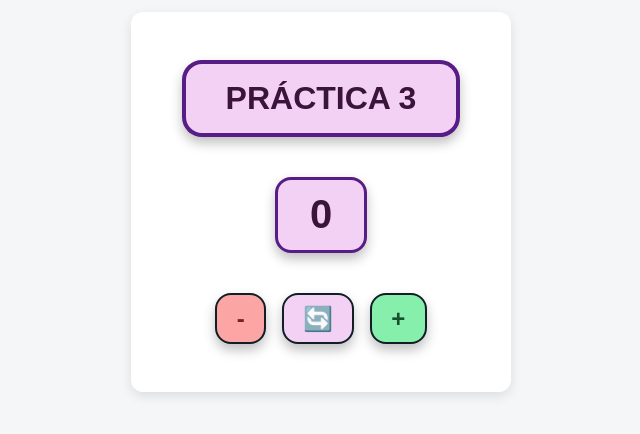
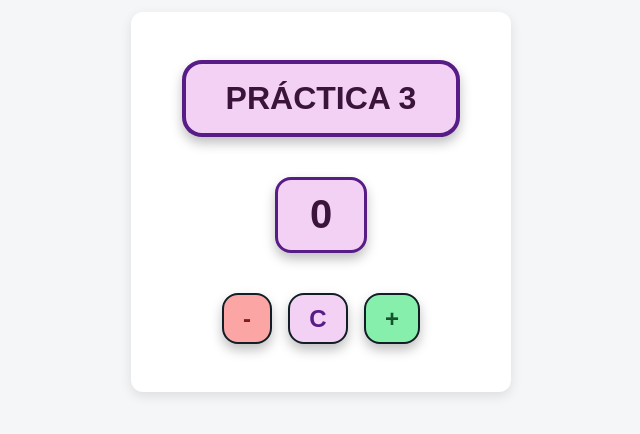
Before and after one commit to smujr-code/practica3-vue, a Vue app: page / in a window 1280 px wide. Shown: the part 198-632 px from the top of the page, without its empty margins (319-959 px from the left). Built offline with nearby package versions, Linux system fonts and the light colour scheme.

Commit message:
mejoras en el icono de reiniciar

```diff
--- a/src/Contador.vue
+++ b/src/Contador.vue
@@ -14,7 +14,7 @@ const { contador, incrementar, decrementar, reiniciar } = useContador()
 
     <div class="botones">
       <button @click="decrementar" class="btn-menos">-</button>
-      <button @click="reiniciar" class="btn-reiniciar">🔄</button>
+      <button @click="reiniciar" class="btn-reiniciar">C</button>
       <button @click="incrementar" class="btn-mas">+</button>
     </div>
   </div>
--- a/src/style.css
+++ b/src/style.css
@@ -43,10 +43,11 @@ body {
 
 button {
   padding: 0.75rem 1.5rem;
-  font-size: 1rem;
+  font-size: 1.8rem;
   font-weight: bold;
   border: none;
   border-radius: 8px;
+  padding: 0.8rem 1.6rem;
   cursor: pointer;
   background-color: #2563eb;
   color: white;
@@ -124,7 +125,7 @@ button:hover {
 
 .btn-reiniciar {
   background-color: #f3d1f4; /* Rosado */
-  color: #3b143c;
+  color: #581c87;
   border: 3px solid #581c87;
 }
 
```
